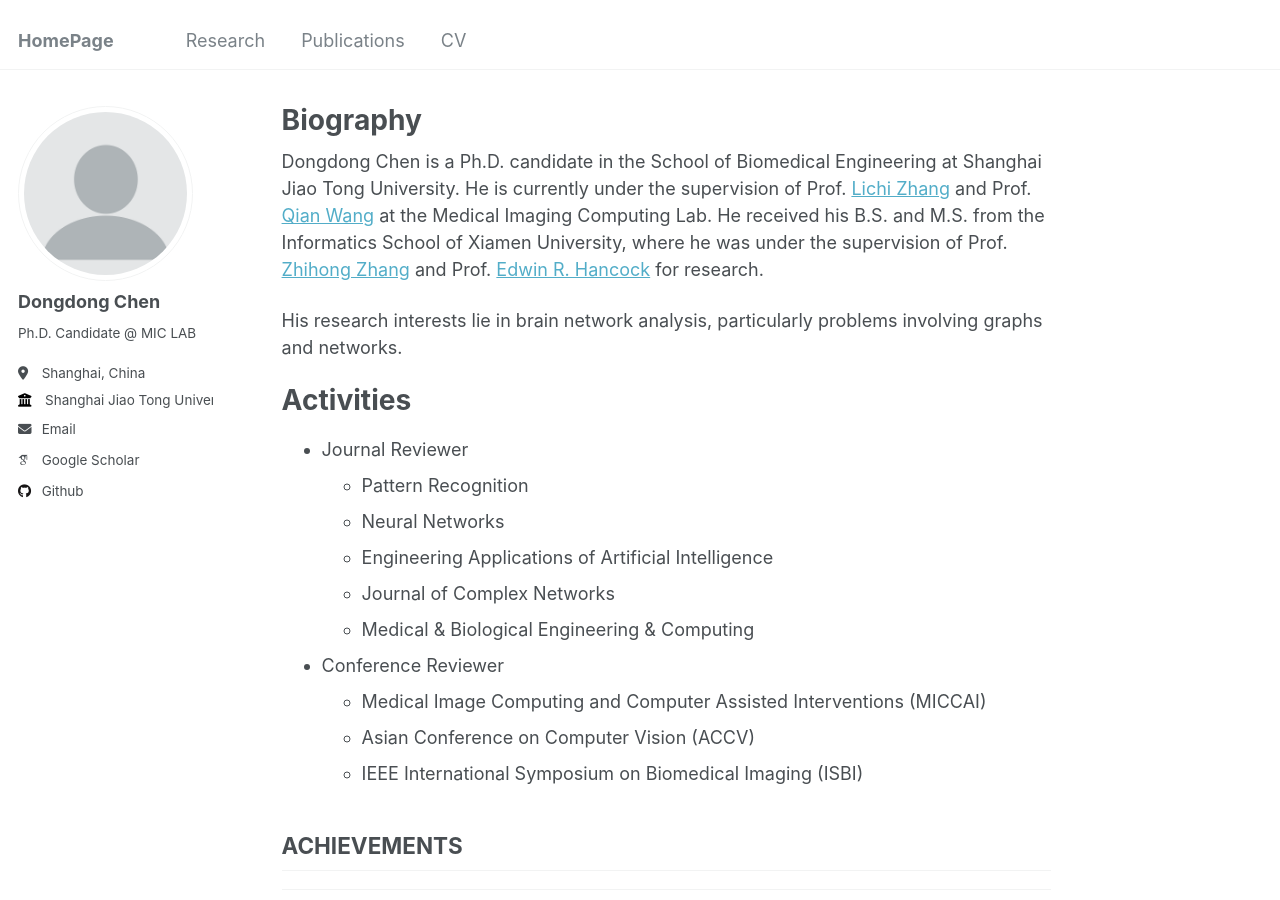
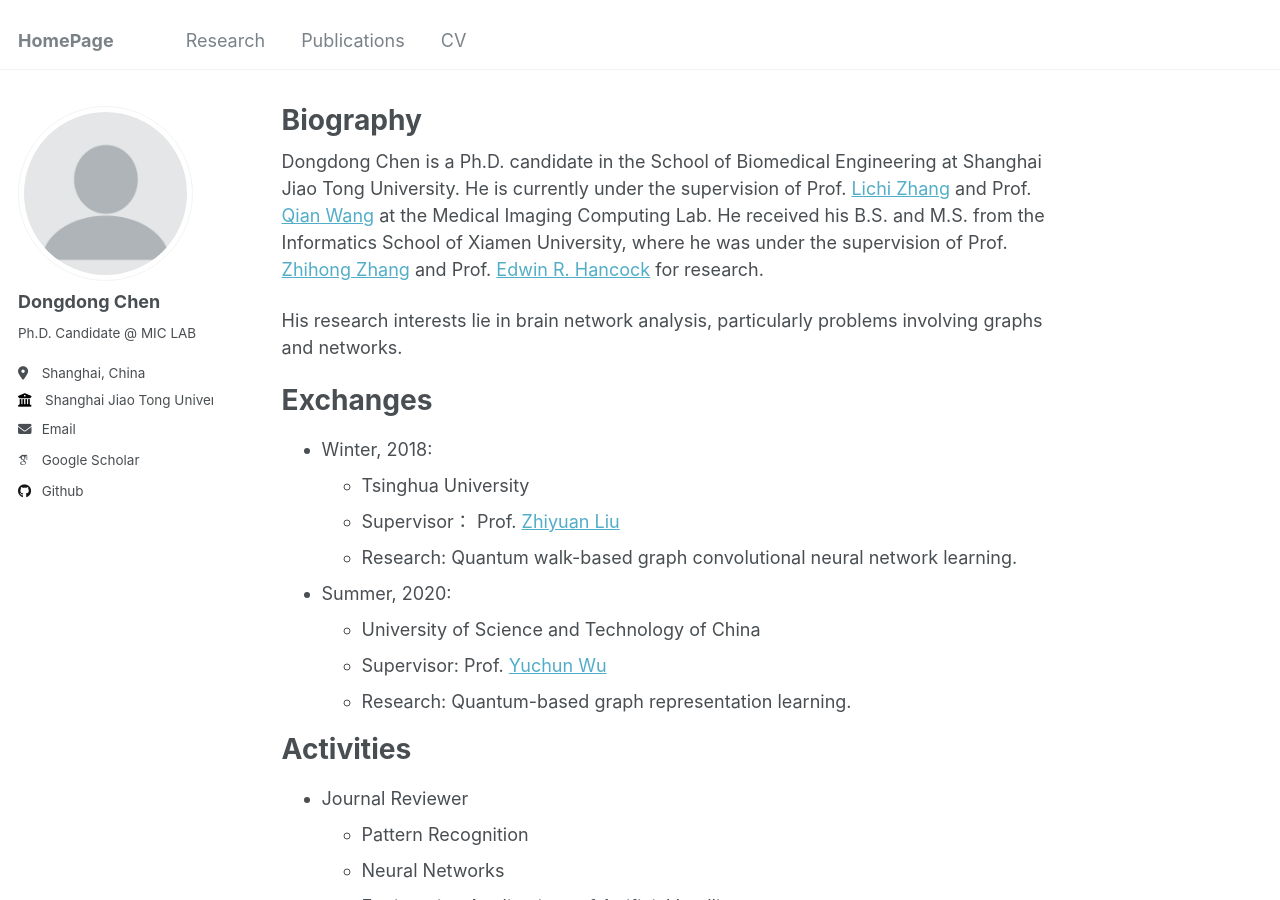
Before and after one commit to DongDChen/DongDChen.github.io, a Jekyll site: the page built from _pages/about.md, in a window 1280 px wide and 900 px high. Built offline with Jekyll 4.4.1, drawn with Linux system fonts in a browser that asks for light colours; some web fonts are replaced.

Commit message:
Update about.md

```diff
--- a/_pages/about.md
+++ b/_pages/about.md
@@ -10,6 +10,19 @@ redirect_from:
 Dongdong Chen is a Ph.D. candidate in the School of Biomedical Engineering at Shanghai Jiao Tong University. He is currently under the supervision of Prof. [Lichi Zhang](https://bme.sjtu.edu.cn/Web/FacultyDetail/77) and Prof. [Qian Wang](https://qianwang.space/) at the Medical Imaging Computing Lab. He received his B.S. and M.S. from the Informatics School of Xiamen University, where he was under the supervision of Prof. [Zhihong Zhang](https://informatics.xmu.edu.cn/info/1475/25779.htm) and Prof. [Edwin R. Hancock](https://www.cs.york.ac.uk/people/erh) for research.
 
 His research interests lie in brain network analysis,  particularly problems involving graphs and networks.
+
+
+Exchanges
+======
+- Winter, 2018:
+  - Tsinghua University
+  - Supervisor： Prof. [Zhiyuan Liu](https://nlp.csai.tsinghua.edu.cn/~lzy/index_cn.html)
+  - Research: Quantum walk-based graph convolutional neural network learning.
+
+- Summer, 2020:
+  - University of Science and Technology of China
+  - Supervisor: Prof. [Yuchun Wu](http://lqcc.ustc.edu.cn/hr30.html)
+  - Research: Quantum-based graph representation learning.
 
 
 Activities
```
